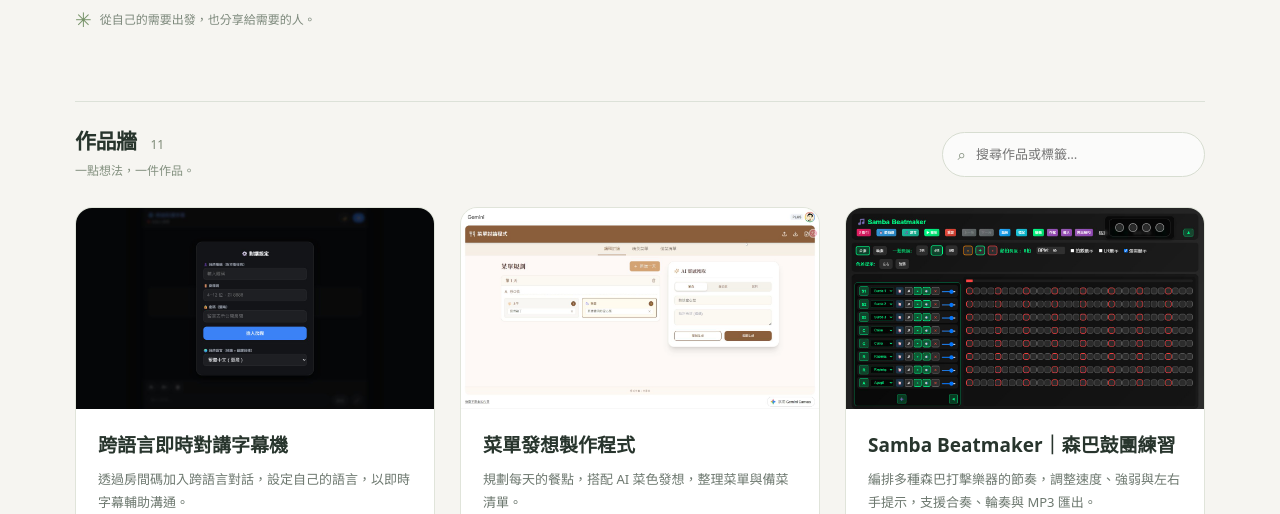
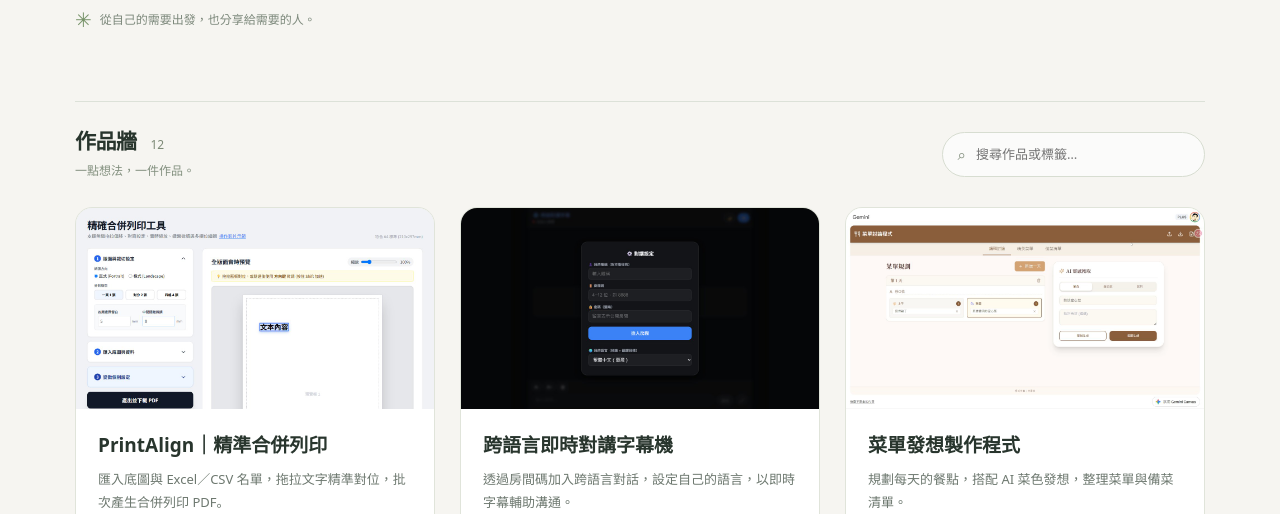
Before and after one commit to a630050/zaoyong, a plain HTML site: page index.html in a window 1280 px wide. Shown: the part 438-952 px from the top of the page. Drawn offline with Linux system fonts and the light colour scheme.

Commit message:
新增 PrintAlign 合併列印作品與實際封面

```diff
--- a/index.html
+++ b/index.html
@@ -10,8 +10,8 @@
   <meta property="og:type" content="website">
   <title>造用所｜把想法，做成用得上的工具</title>
   <link rel="icon" type="image/svg+xml" href="./assets/favicon.svg">
-  <link rel="stylesheet" href="./styles.css?v=20261126-11">
-  <script src="./projects.js?v=20261126-11" defer></script>
+  <link rel="stylesheet" href="./styles.css?v=20261126-12">
+  <script src="./projects.js?v=20261126-12" defer></script>
   <script src="./app.js" defer></script>
 </head>
 <body>
--- a/projects.js
+++ b/projects.js
@@ -11,6 +11,15 @@
 //   tags: ['AI', '文字處理']
 // }
 window.ZAOYONG_PROJECTS = [
+  {
+    title: 'PrintAlign｜精準合併列印',
+    description: '匯入底圖與 Excel／CSV 名單，拖拉文字精準對位，批次產生合併列印 PDF。',
+    image: './assets/printalign.jpg',
+    imageAlt: 'PrintAlign 備份程式的版面裁切設定、文字對位與全版面即時預覽',
+    serviceUrl: 'https://a630050.github.io/PrintAlign/',
+    sourceUrl: 'https://github.com/a630050/PrintAlign',
+    tags: ['合併列印', 'Excel', 'PDF']
+  },
   {
     title: '跨語言即時對講字幕機',
     description: '透過房間碼加入跨語言對話，設定自己的語言，以即時字幕輔助溝通。',
```
Also changed, not shown: assets/printalign.jpg (added), 1 other file.
